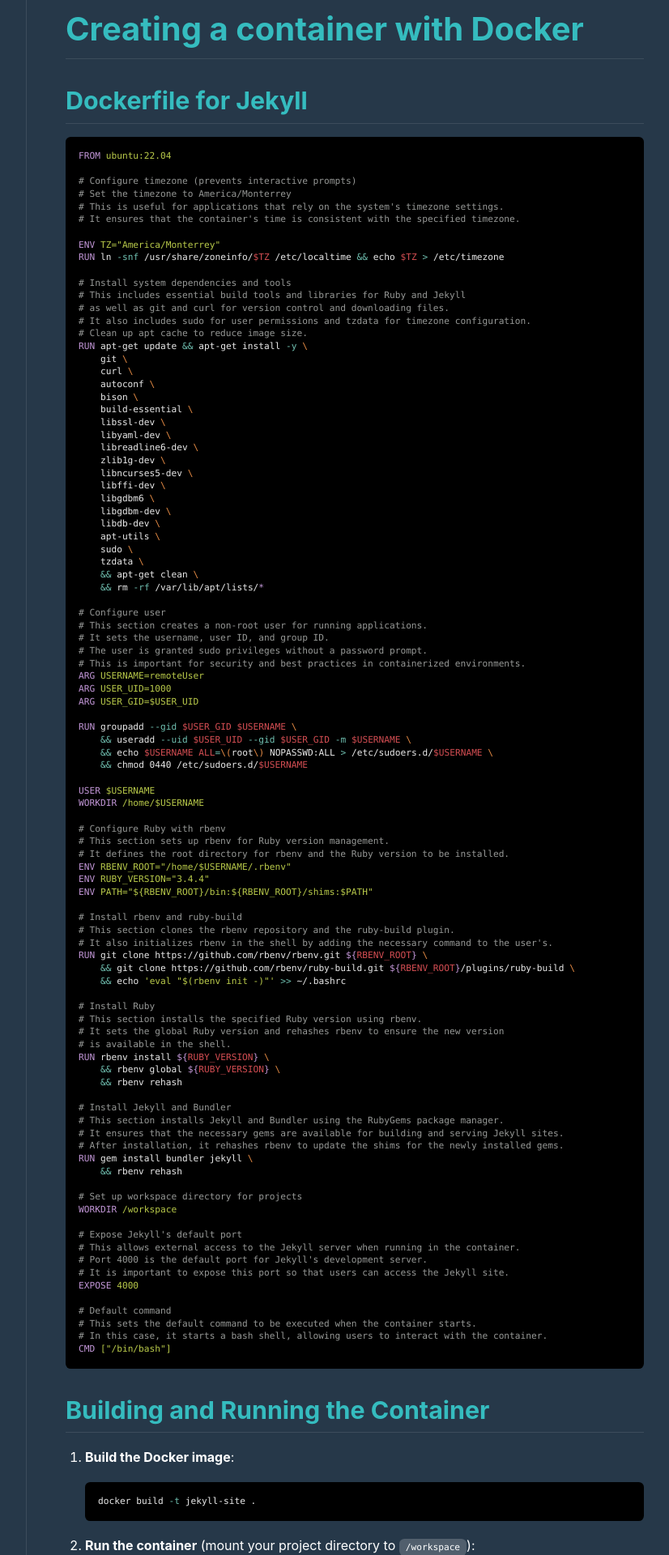
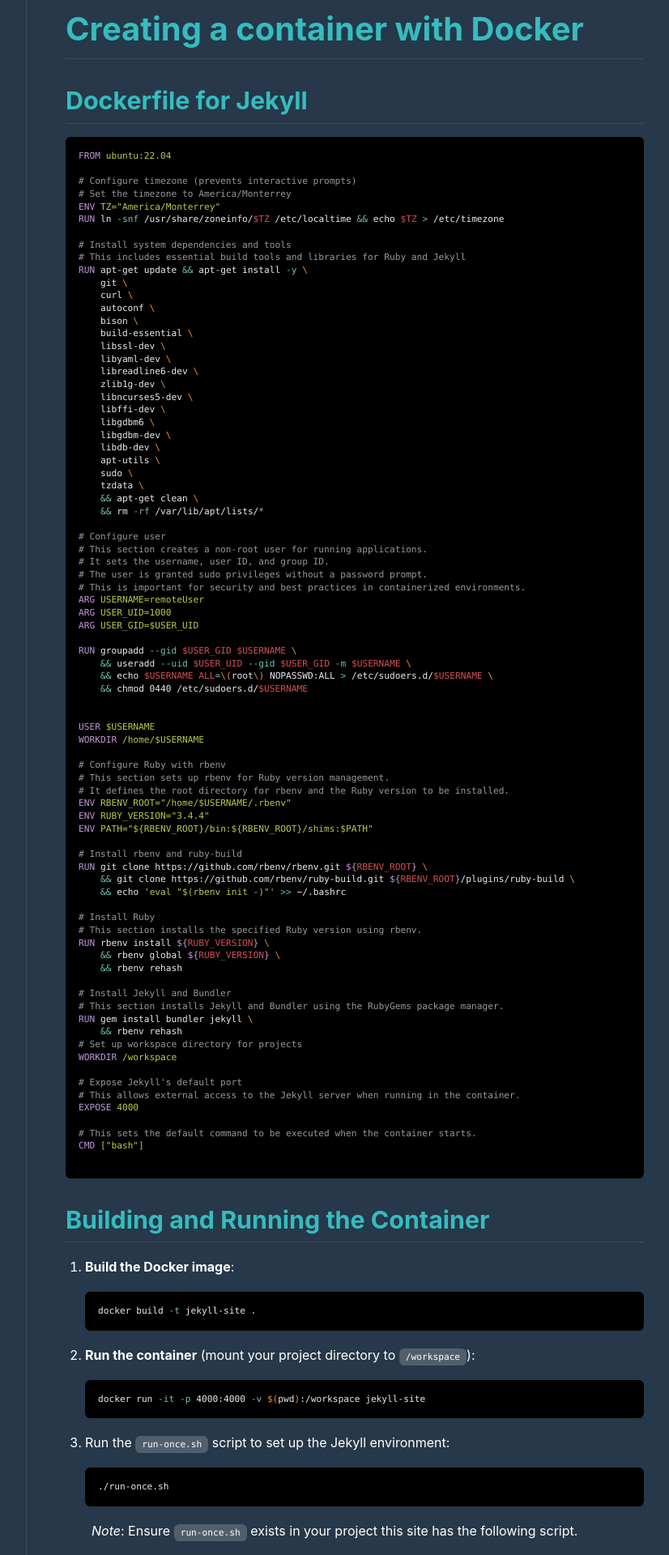
Before and after one commit to razielgdn/risingembeddedmx, a Jekyll site: the page built from contents/_notes/en/docker-jekyll.md, in a window 1280 px wide. Shown: the part 2394-4314 px from the top of the page at 81% size, without its empty margins (217-1043 px from the left). Built offline with Jekyll 4.4.1, drawn with Linux system fonts in a browser that asks for light colours; nearby versions of some CDN libraries; comment, search, counter and statistics services are not loaded; some of the changed text lies outside the part shown.

Commit message:
update site

````diff
--- a/contents/_notes/en/docker-jekyll.md
+++ b/contents/_notes/en/docker-jekyll.md
@@ -58,17 +58,11 @@
 
 # Configure timezone (prevents interactive prompts)
 # Set the timezone to America/Monterrey
-# This is useful for applications that rely on the system's timezone settings.
-# It ensures that the container's time is consistent with the specified timezone.
-
 ENV TZ="America/Monterrey"
 RUN ln -snf /usr/share/zoneinfo/$TZ /etc/localtime && echo $TZ > /etc/timezone
 
 # Install system dependencies and tools
 # This includes essential build tools and libraries for Ruby and Jekyll
-# as well as git and curl for version control and downloading files.
-# It also includes sudo for user permissions and tzdata for timezone configuration.
-# Clean up apt cache to reduce image size.
 RUN apt-get update && apt-get install -y \
     git \
     curl \
@@ -104,6 +98,7 @@
     && echo $USERNAME ALL=\(root\) NOPASSWD:ALL > /etc/sudoers.d/$USERNAME \
     && chmod 0440 /etc/sudoers.d/$USERNAME
 
+
 USER $USERNAME
 WORKDIR /home/$USERNAME
 
@@ -115,40 +110,30 @@
 ENV PATH="${RBENV_ROOT}/bin:${RBENV_ROOT}/shims:$PATH"
 
 # Install rbenv and ruby-build
-# This section clones the rbenv repository and the ruby-build plugin.
-# It also initializes rbenv in the shell by adding the necessary command to the user's.
 RUN git clone https://github.com/rbenv/rbenv.git ${RBENV_ROOT} \
     && git clone https://github.com/rbenv/ruby-build.git ${RBENV_ROOT}/plugins/ruby-build \
     && echo 'eval "$(rbenv init -)"' >> ~/.bashrc
 
 # Install Ruby
 # This section installs the specified Ruby version using rbenv.
-# It sets the global Ruby version and rehashes rbenv to ensure the new version
-# is available in the shell.
 RUN rbenv install ${RUBY_VERSION} \
     && rbenv global ${RUBY_VERSION} \
     && rbenv rehash
 
 # Install Jekyll and Bundler
 # This section installs Jekyll and Bundler using the RubyGems package manager.
-# It ensures that the necessary gems are available for building and serving Jekyll sites.
-# After installation, it rehashes rbenv to update the shims for the newly installed gems.
 RUN gem install bundler jekyll \
     && rbenv rehash
-
 # Set up workspace directory for projects
 WORKDIR /workspace
 
 # Expose Jekyll's default port
 # This allows external access to the Jekyll server when running in the container.
-# Port 4000 is the default port for Jekyll's development server.
-# It is important to expose this port so that users can access the Jekyll site.
 EXPOSE 4000
 
-# Default command
 # This sets the default command to be executed when the container starts.
-# In this case, it starts a bash shell, allowing users to interact with the container.
-CMD ["/bin/bash"]
+CMD ["bash"]
+
 ```
 
 ## Building and Running the Container
@@ -159,6 +144,31 @@
 2. **Run the container** (mount your project directory to `/workspace`):
    ```bash
    docker run -it -p 4000:4000 -v $(pwd):/workspace jekyll-site
+   ```
+3. Run the `run-once.sh` script to set up the Jekyll environment:
+   ```bash
+   ./run-once.sh
+   ```
+    *Note*: Ensure `run-once.sh` exists in your project this site has the following script.
+
+   ```bash
+   #!/bin/bash
+   # Display current Ruby version
+   echo "Ruby version"
+   ruby -v
+   # Display current Jekyll version
+   echo "Jekyll version"
+   jekyll -v
+   # Update gems
+   echo "bundle install"
+   bundle install
+   echo "bundle update"
+   bundle update
+   ```
+
+4. Start the Jekyll development server with live reload:
+   ```bash
+   bundle exec jekyll serve --host 0.0.0.0 --port 4000 --baseurl "/risingembeddedmx" --livereload
    ```
 
 ## Using Jekyll with VS Code
@@ -178,20 +188,6 @@
 8. Run the `run-once.sh` script to set up the Jekyll environment:
    ```bash
    ./run-once.sh
-   ```
-   *Note*: Ensure `run-once.sh` exists in your project this site has the following script.
-   ```bash
-      # Display current Ruby version
-   echo "Ruby version"
-   ruby -v
-   # Display current Jekyll version
-   echo "Jekyll version"
-   jekyll -v
-   # Update gems
-   echo "bundle install"
-   bundle install
-   echo "bundle update"
-   bundle update
    ```
 9. Start the Jekyll development server with live reload:
    ```bash
````
Also changed, not shown: other parts of contents/_notes/en/docker-jekyll.md (+1 -1 lines), docker-compose.yml (added, +31 -0 lines), 2 other files.
